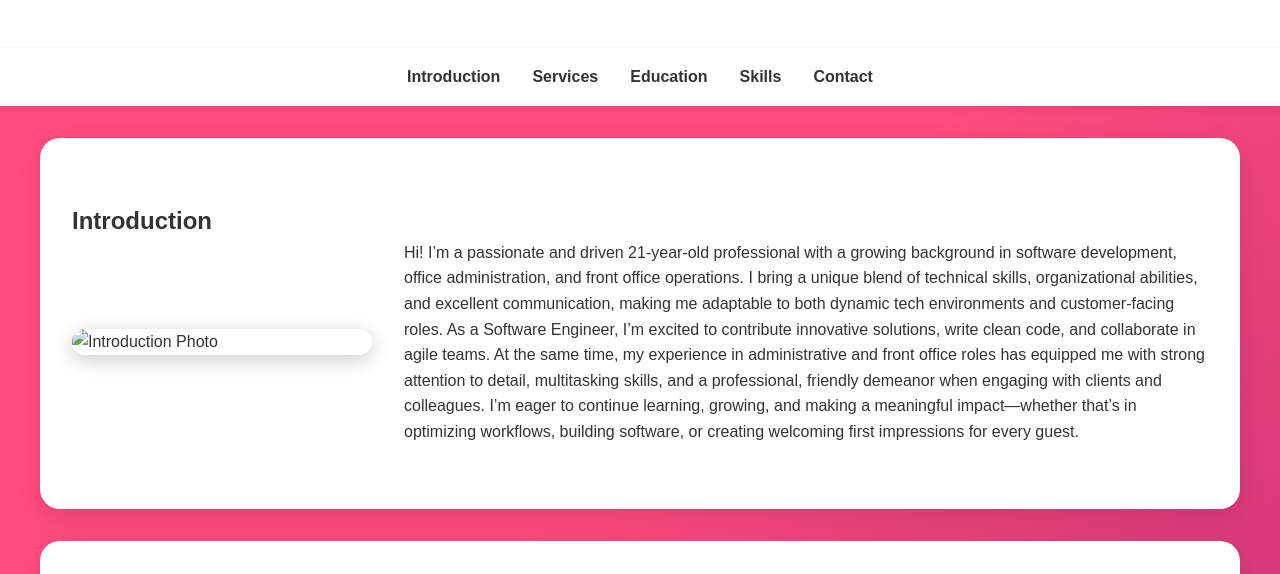
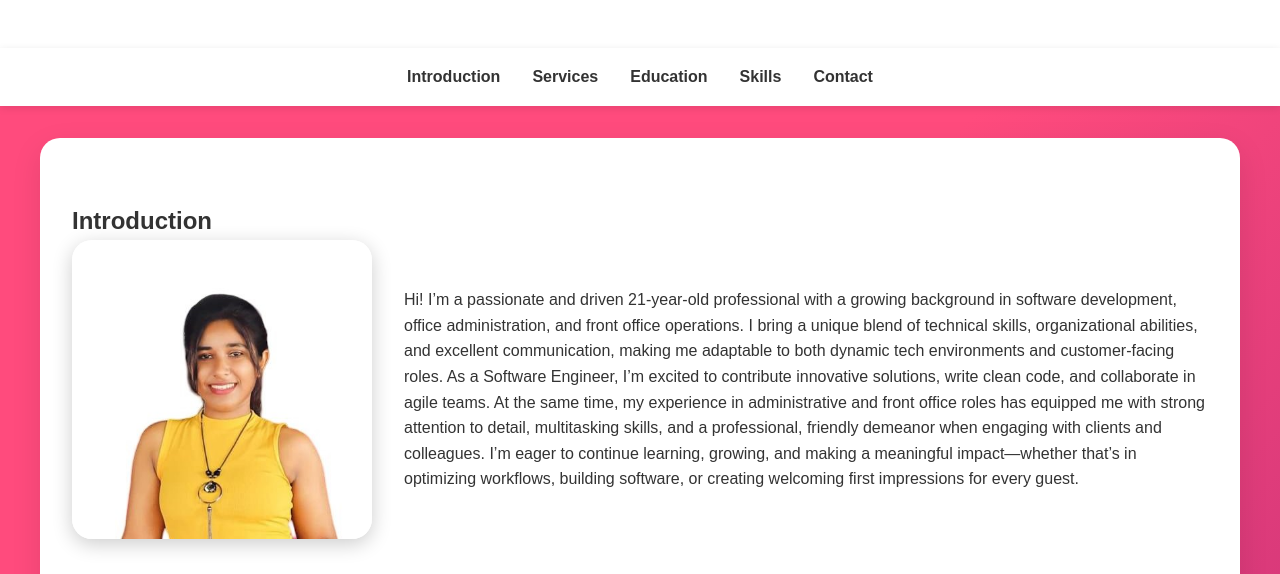
Before and after one commit to tharindiperera/protofolio-Perera, a plain HTML site: page index.html in a window 1280 px wide. Shown: the part 226-800 px from the top of the page. Drawn offline with Linux system fonts and the light colour scheme.

Commit message:
Update index.html

```diff
--- a/index.html
+++ b/index.html
@@ -238,7 +238,7 @@
   <section id="intro" class="fade">
     <h2>Introduction</h2>
     <div class="intro-container">
-      <img src="modaya.jpg" alt="Introduction Photo">
+      <img src="pictures/modaya.jpg" alt="Introduction Photo">
       <div class="intro-text">
         <p>Hi! I’m a passionate and driven 21-year-old professional with a growing background in software development, office administration, and front office operations. I bring a unique blend of technical skills, organizational abilities, and excellent communication, making me adaptable to both dynamic tech environments and customer-facing roles.
 
```
